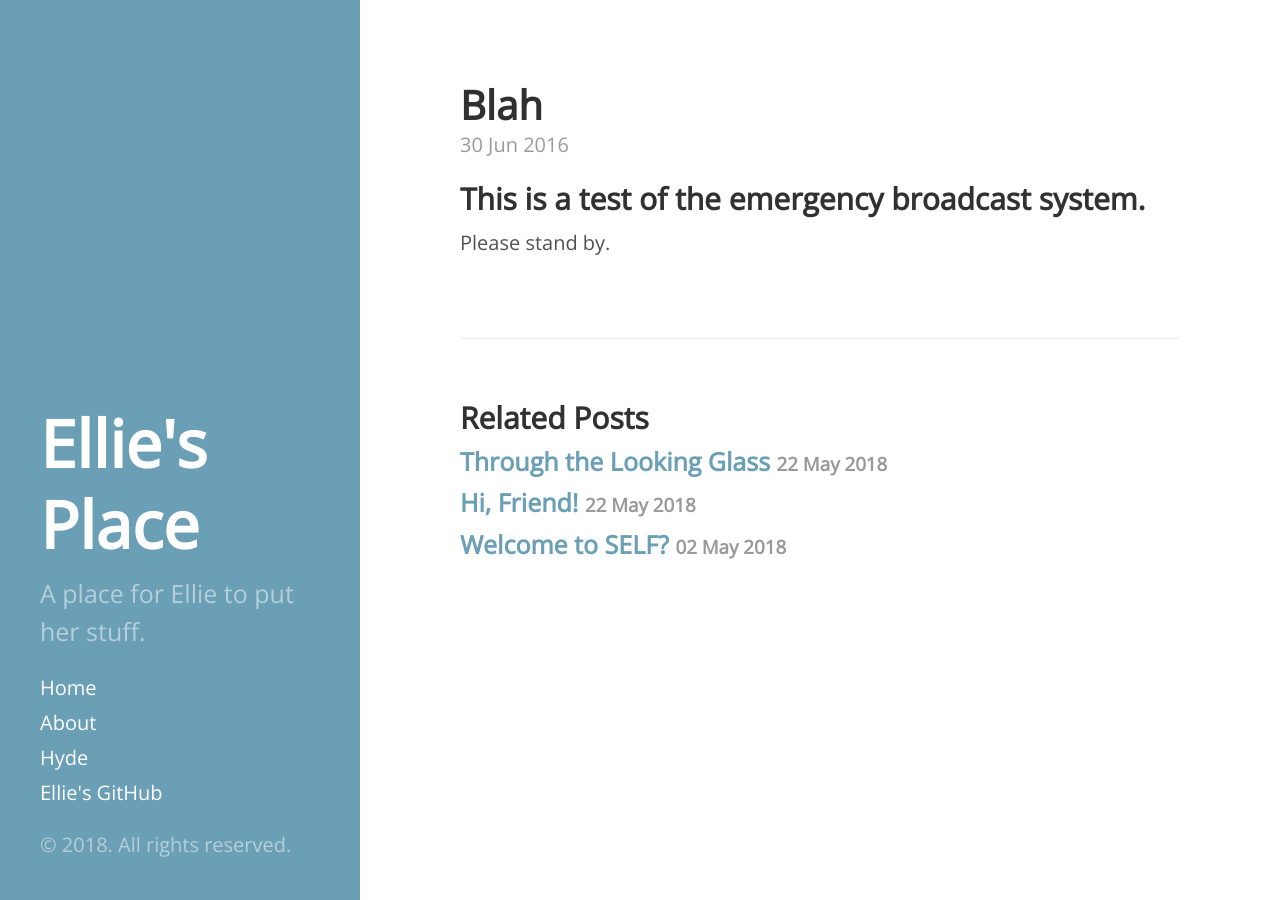
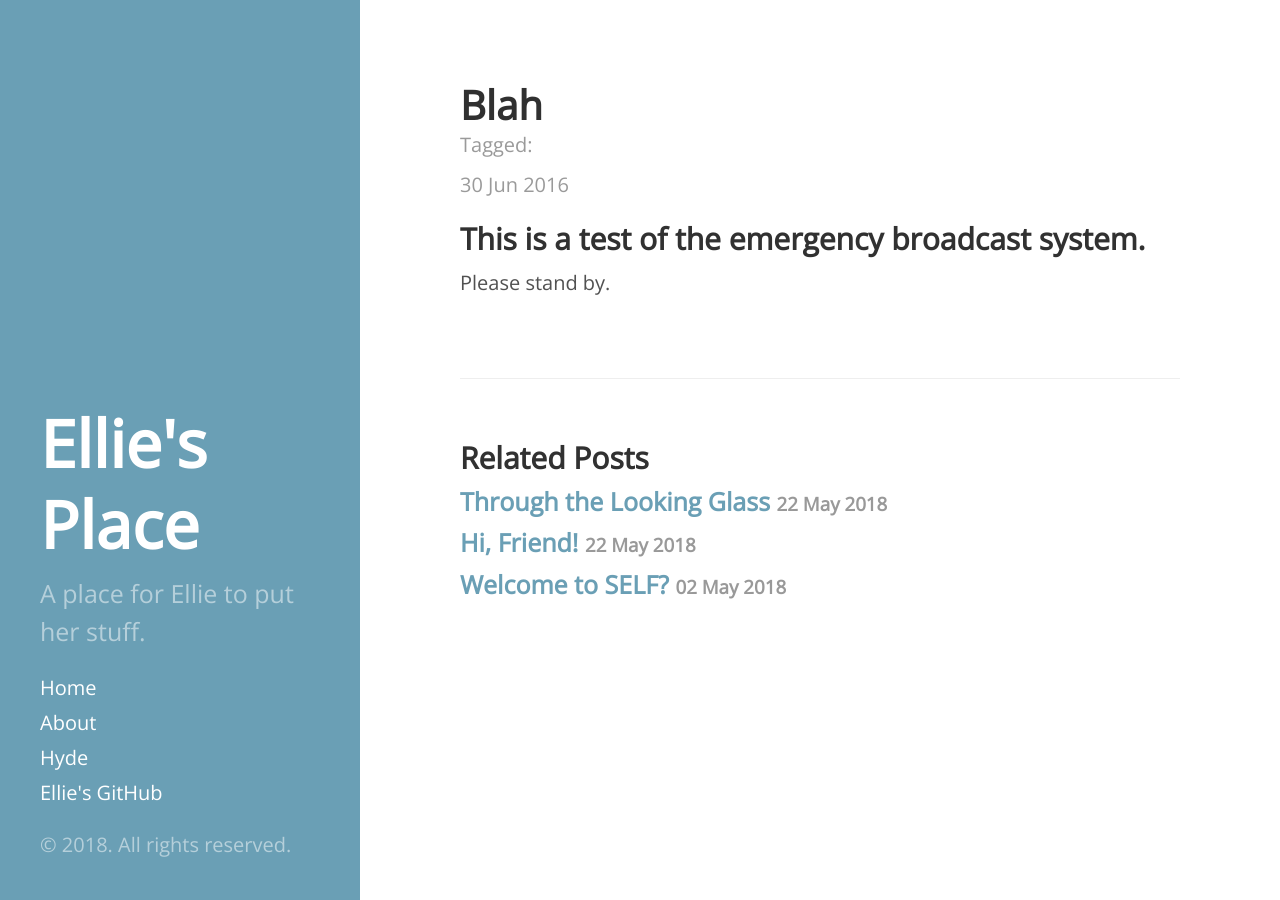
Before and after one commit to eltariel/eltariel.github.io, a Jekyll site: the page built from _posts/2016-06-30-blah.md, in a window 1280 px wide. Built offline with Jekyll 4.4.1, drawn with Linux system fonts in a browser that asks for light colours; Markdown is read by kramdown in place of the engine named in the settings.

Commit message:
Tags thingy again

```diff
--- a/_layouts/post.html
+++ b/_layouts/post.html
@@ -4,8 +4,8 @@ layout: default
 
 <div class="post">
   <h1 class="post-title">{{ page.title }}</h1>
+  <span class="post-date">Tagged: {{ page.tags | array_to_sentence_string  }}</span>
   <span class="post-date">{{ page.date | date_to_string }}</span>
-  <span class="post-tags">{{ page.tags | array_to_sentence_string  }}</span>
   {{ content }}
 </div>
 
```
